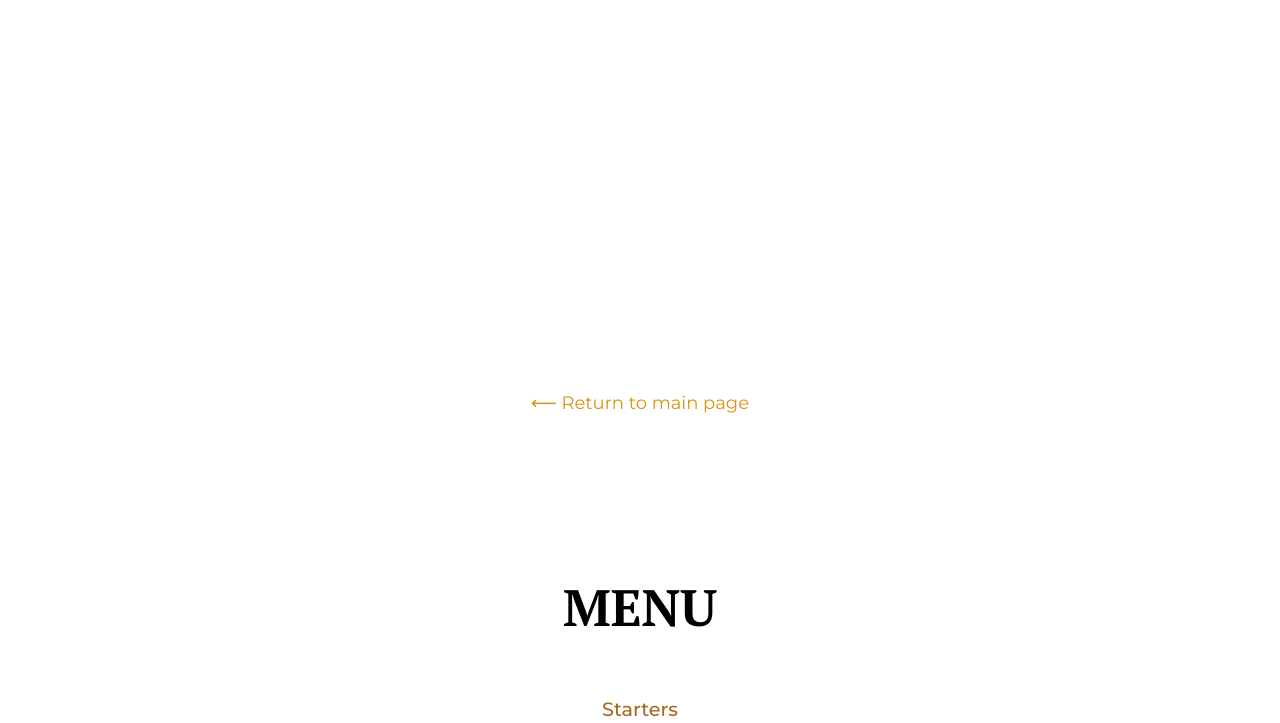
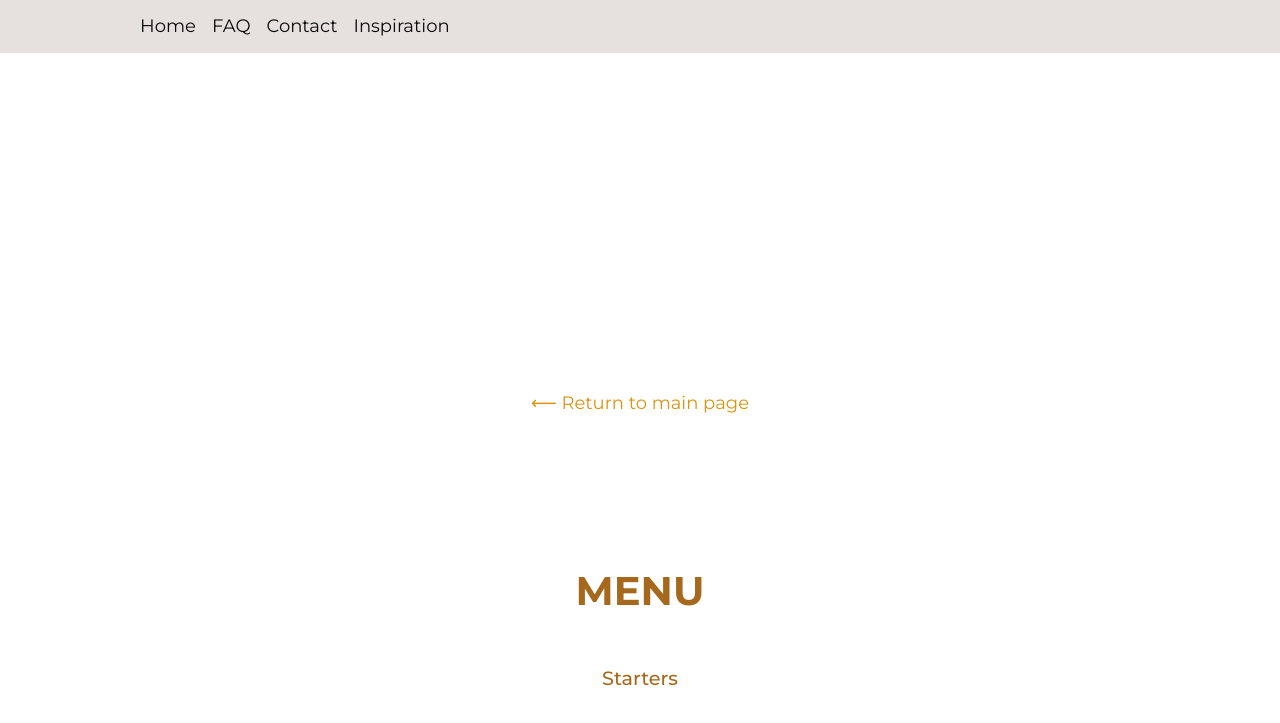
Before and after one commit to Braslava/landing_page_RTG, a website: page menu.html in a window 1280 px wide. Shown: the top 723 px of the page. Drawn offline with Linux system fonts and the light colour scheme.

Commit message:
add nav to menu page

```diff
--- a/menu.html
+++ b/menu.html
@@ -11,6 +11,14 @@
 </head>
 
 <body>
+    <nav class="nav">
+        <ul class="nav__list">
+            <li class="nav__link"><a href="#hero" class="link link--dark">Home</a></li>
+            <li class="nav__link"><a href="#faq-section" class="link link--dark">FAQ</a></li>
+            <li class="nav__link"><a href="#contact" class="link link--dark">Contact</a></li>
+            <li class="nav__link"><a href="#quote" class="link link--dark">Inspiration</a></li>
+        </ul>
+    </nav>
     <main>
         <section class="intro" id="hero">
             <div class="flex-container">
@@ -25,7 +33,7 @@
             </div>
         </section>
         <section id="menu" class="menu flex-container">
-            <h2 class="heading--main">MENU</h2>
+            <h2 class="heading--section">MENU</h2>
             <p class="subheading">Starters</p>
             <p class="paragraph">Lorem ipsum dolor sit amet consectetur adipisicing elit. Assumenda nam deserunt commodi
                 porro
```
